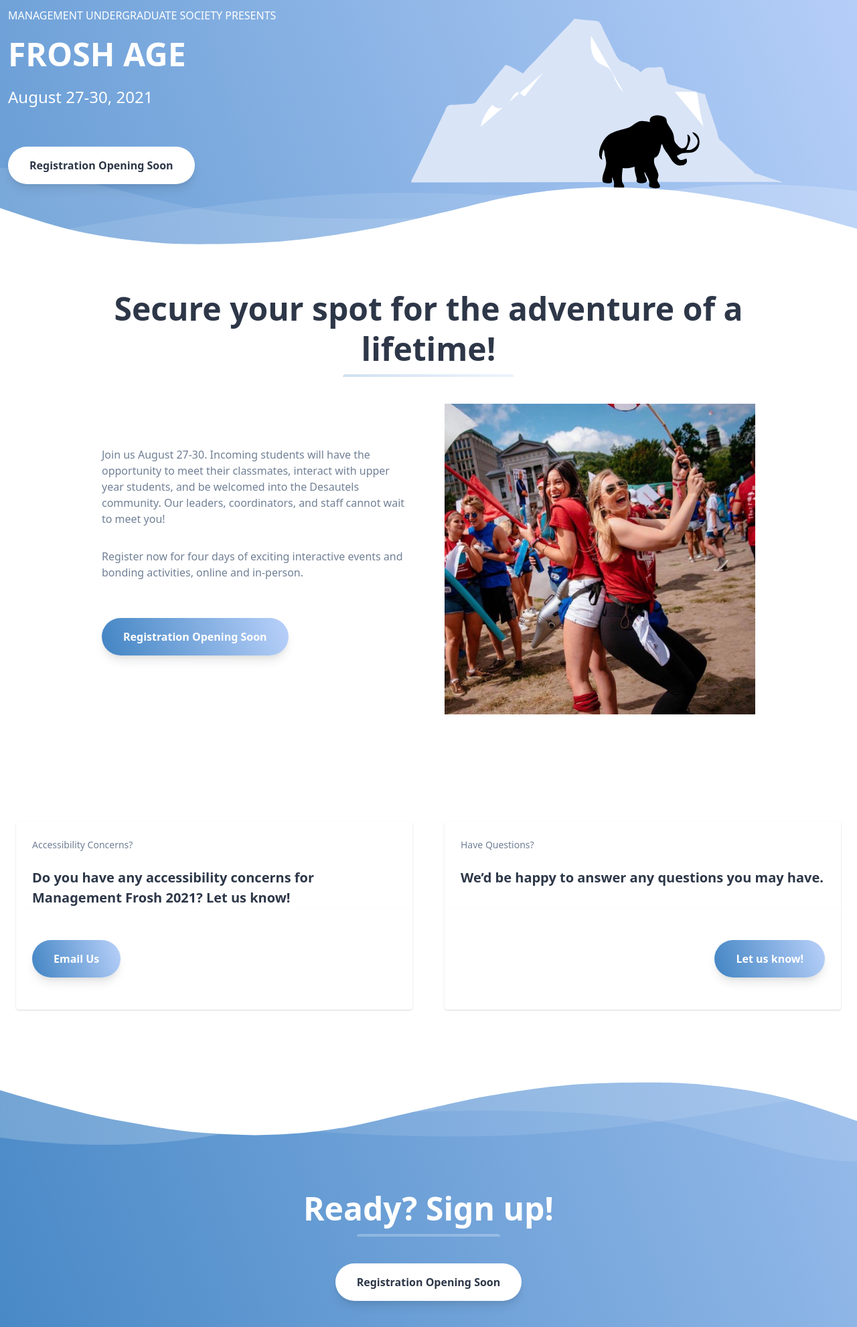
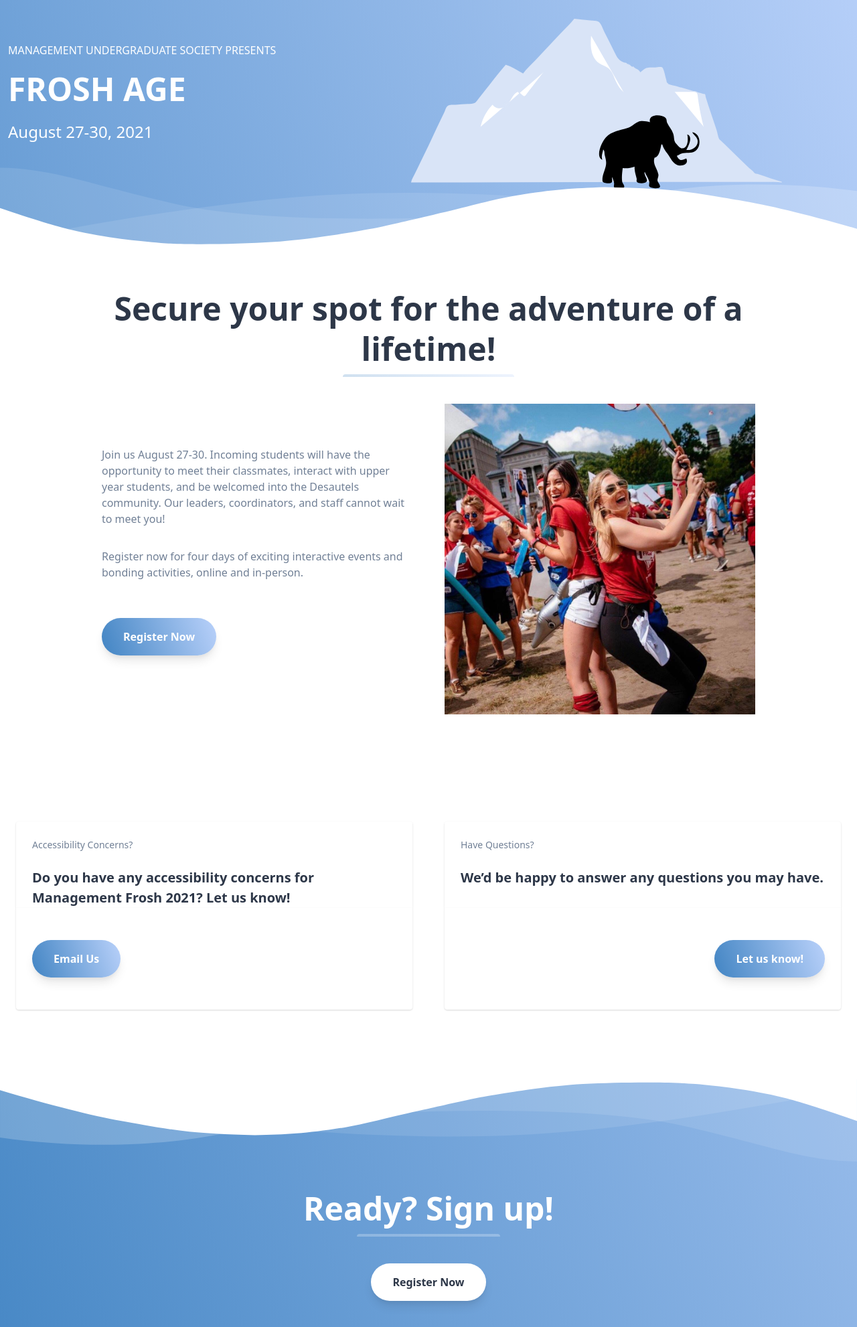
Before and after one commit to krubenok/mcgill-management-frosh, a Gatsby site: page / in a window 1280 px wide. Shown: the part 218-2200 px from the top of the page at 67% size. Built offline with nearby package versions, Linux system fonts and the light colour scheme; Gatsby itself is replaced by a stand-in of ours.

Commit message:
Update registration URL

```diff
--- a/src/components/cta.js
+++ b/src/components/cta.js
@@ -10,14 +10,14 @@ function CTA() {
         <div className="h-1 mx-auto bg-white w-1/6 opacity-25 my-0 py-0 rounded-t"></div>
       </div>
 
-      {/* <a href="https://mcgill-orientation-week.eventus.io/login"> */}
-      <button
-        type="submit"
-        className="mx-auto lg:mx-0 hover:underline bg-white text-gray-800 font-bold rounded-full my-6 py-4 px-8 shadow-lg"
-      >
-        Registration Opening Soon
-      </button>
-      {/* </a> */}
+      <a href="https://mcgill-orientation-week-2021.eventus.io">
+        <button
+          type="submit"
+          className="mx-auto lg:mx-0 hover:underline bg-white text-gray-800 font-bold rounded-full my-6 py-4 px-8 shadow-lg"
+        >
+          Register Now
+        </button>
+      </a>
     </section>
   );
 }
--- a/src/components/features.js
+++ b/src/components/features.js
@@ -39,11 +39,11 @@ export default () => (
                 bonding activities, online and in-person.
               </p>
               <div className="flex justify-center md:justify-start">
-                {/* <a href="https://mcgill-orientation-week.eventus.io/login"> */}
-                <button className="hover:underline gradient text-white font-bold rounded-full my-6 py-4 px-8 shadow-lg">
-                  Registration Opening Soon
-                </button>
-                {/* </a> */}
+                <a href="https://mcgill-orientation-week-2021.eventus.io">
+                  <button className="hover:underline gradient text-white font-bold rounded-full my-6 py-4 px-8 shadow-lg">
+                    Register Now
+                  </button>
+                </a>
               </div>
             </div>
             <div className="w-full sm:w-1/2 p-6">
--- a/src/components/hero.js
+++ b/src/components/hero.js
@@ -11,15 +11,6 @@ function Hero() {
           </p>
           <h1 className="my-4 text-5xl font-bold leading-tight">FROSH AGE</h1>
           <p className="leading-normal text-2xl mb-8">August 27-30, 2021</p>
-
-          {/* <a href="https://mcgill-orientation-week.eventus.io/login"> */}
-          <button
-            type="submit"
-            className="mx-auto lg:mx-0 hover:underline bg-white text-gray-800 font-bold rounded-full my-6 py-4 px-8 shadow-lg"
-          >
-            Registration Opening Soon
-          </button>
-          {/* </a> */}
         </div>
 
         <div className="w-full md:w-3/5 py-6 text-center">
--- a/src/pages/buy.js
+++ b/src/pages/buy.js
@@ -25,7 +25,9 @@ function BuyPage() {
           <br />
           <div className="p-6">
             <p className="text-gray-600 mb-8">
-              Some words about the differences between the two payment options.
+              Online tickets will consist one big online event for each day, and
+              Hybrid will consist of a few in person and one online event per
+              day.
             </p>
           </div>
           <div className="flex justify-center space-x-8 w-full mb-4">
```
